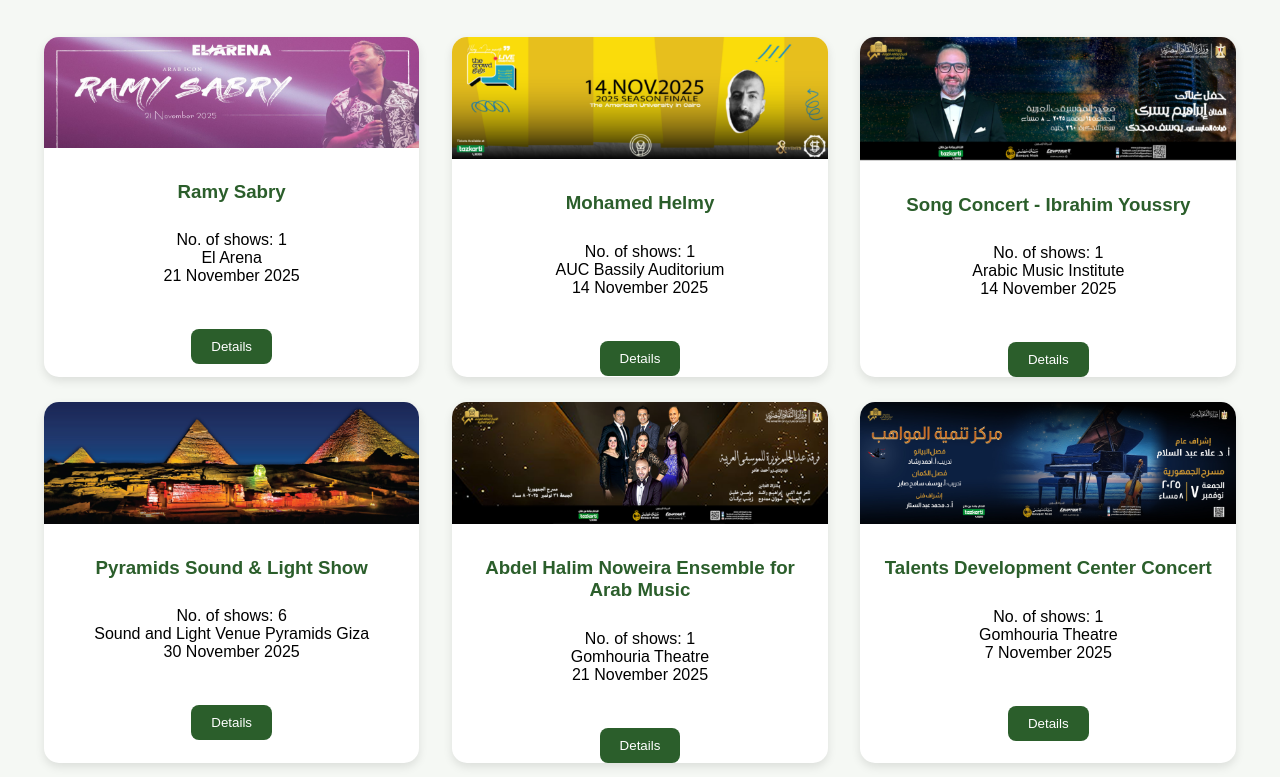
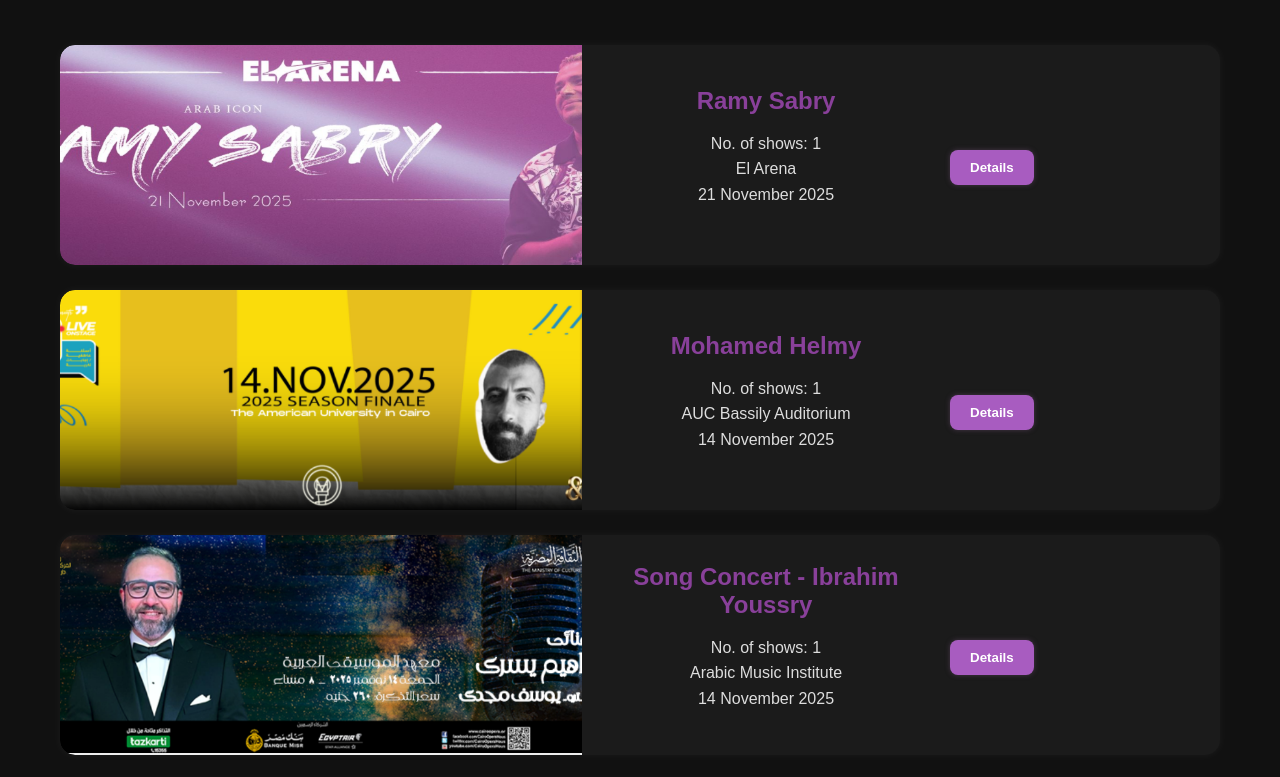
Before and after one commit to Malak-hussien/project, a plain HTML site: page index.html in a window 1280 px wide. Shown: the part 100-877 px from the top of the page. Drawn offline with Linux system fonts and the light colour scheme.

Commit message:
Revamp styles for dark theme and layout adjustments
Updated styles for dark theme and improved layout.

```diff
--- a/style.css
+++ b/style.css
@@ -1,6 +1,6 @@
 body {
   font-family: 'Arial', sans-serif;
-  background-color: #f5f8f4;
+  background-color: #111; /* خلفية داكنة */
   margin: 0;
   padding: 0;
   text-align: center;
@@ -8,53 +8,100 @@ body {
 
 /* الصفحة الرئيسية */
 .title {
-  margin: 30px 0;
-  color: #2b5e2b;
+  text-align: center;
+  margin: 40px 0;
+  color: #89409a;
+  font-size: 2.5em;
 }
 
 .events-container {
-  display: grid;
-  grid-template-columns: repeat(3, 1fr);
+  display: flex;
+  flex-direction: column;
   gap: 25px;
-  padding: 40px;
-  justify-items: center;
+  padding: 20px 60px;
 }
 
 .event {
-  background: #fff;
+  display: flex;
+  align-items: center;
+  background: #1b1b1b;
   border-radius: 15px;
-  width:98%;
-  box-shadow: 0 4px 10px rgba(0,0,0,0.1);
+  box-shadow: 0 0 10px rgba(255,255,255,0.05);
   cursor: pointer;
-  transition: transform 0.3s;
+  transition: all 0.4s ease;
+  overflow: hidden;
 }
 
 .event:hover {
-  transform: scale(1.05);
+  transform: scale(1.02);
+  box-shadow: 0 0 25px #89409a;
 }
 
 .event img {
-  width: 100%;
-  border-radius: 15px 15px 0 0;
+  width: 45%;
+  height: 220px;
+  object-fit: cover;
+  border-radius: 15px 0 0 15px;
 }
 
-.event h3 {
-  padding: 10px;
-  color: #2b5e2b;
+.event-content {
+  padding: 20px 10px;
+  width: 30%;
 }
 
+.event-content h3 {
+  margin: 0 0 10px;
+  color:#89409a;
+  font-size: 1.5em;
+}
+
+.event-content p {
+  color: #ddd;
+  line-height: 1.6;
+}
+.buttons {
+  margin-top: 15px;
+  display: flex;
+  gap: 15px;
+}
+
+.btn {
+  background: #89409a;
+  color: white;
+  border: none;
+  padding: 10px 18px;
+  border-radius: 8px;
+  font-weight: bold;
+  cursor: pointer;
+  transition: all 0.3s ease;
+  box-shadow: 0 0 5px rgba(113, 80, 120, 0.5);
+}
+
+.btn:hover {
+  background: #a85cc0;
+  box-shadow: 0 0 15px rgba(137, 64, 154, 0.9);
+  transform: translateY(-3px);
+}
+/* البلور لما أقف على كارت */
+.blurred {
+  filter: blur(4px);
+  opacity: 0.5;
+  transform: scale(0.97);
+  transition: all 0.3s ease;
+}
 /* صفحة التفاصيل */
 .banner {
-  width: 80%;
+  width: 90%;
   height: auto;
 }
 
 .info {
   padding: 20px;
+  color: #fbfbfb;
 }
 
 .btn {
-  background-color: #2b5e2b;
+  background-color: #a85cc0;
   color: white;
   border: none;
   border-radius: 8px;
@@ -64,7 +111,7 @@ body {
 }
 
 .btn:hover {
-  background-color: #1d3f1d;
+  background-color: #711b73;
 }
 
 .cancel {
@@ -99,7 +146,7 @@ body {
 
 /* الدفع */
 .payment {
-  background: #fff;
+  background: #e1dede;
   width: 400px;
   margin: 80px auto;
   padding: 30px;
@@ -111,8 +158,20 @@ body {
   width: 90%;
   margin: 8px 0;
   padding: 10px;
-  border: 1px solid #ccc;
+  border: 1px solid #a79e9e;
   border-radius: 8px;
+}
+.btn.pay {
+  background-color: #636163;
+  color: white;
+  border: none;
+  border-radius: 8px;
+  padding: 10px 20px;
+  cursor: pointer;
+  margin-top: 10px;
+}
+.btn.pay:hover {
+  background-color: #2f292f;
 }
 /* 🌐 تصميم متجاوب للموبايل */
 @media screen and (max-width: 768px) {
@@ -187,4 +246,5 @@ body {
     width: 100%;
     font-size: 18px;
   }
+
 }
```
